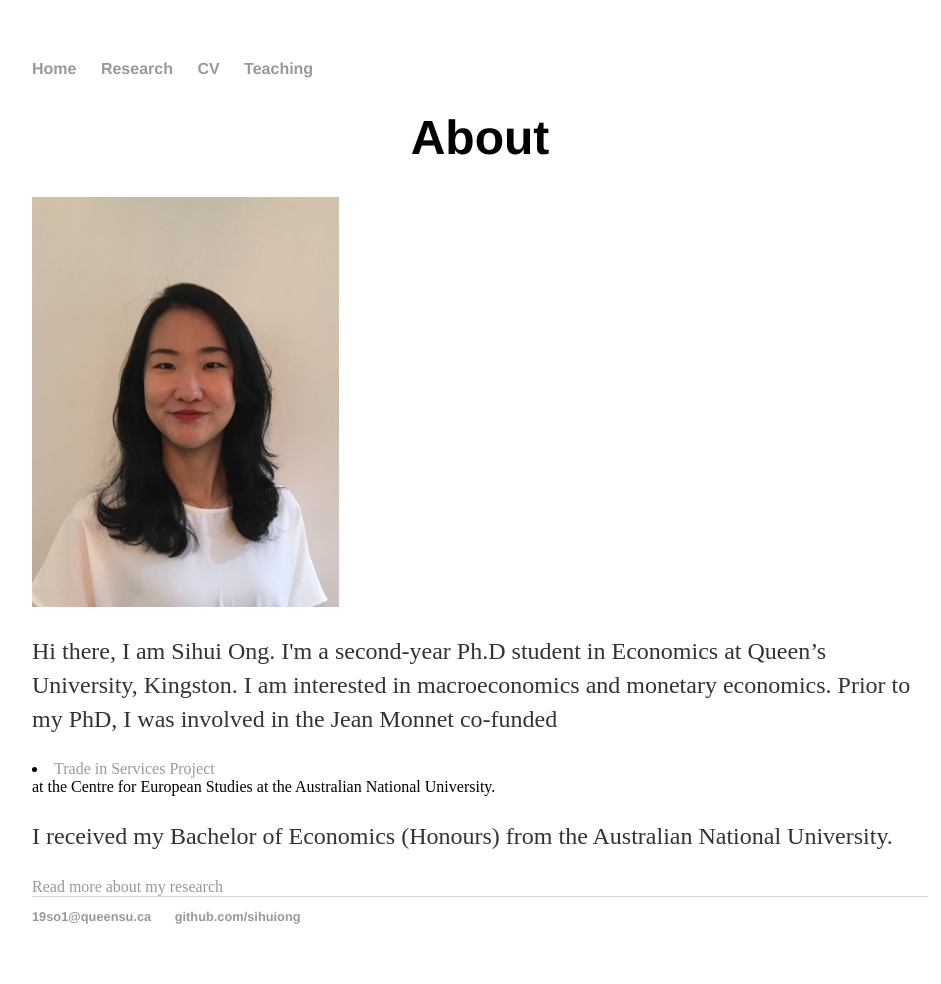
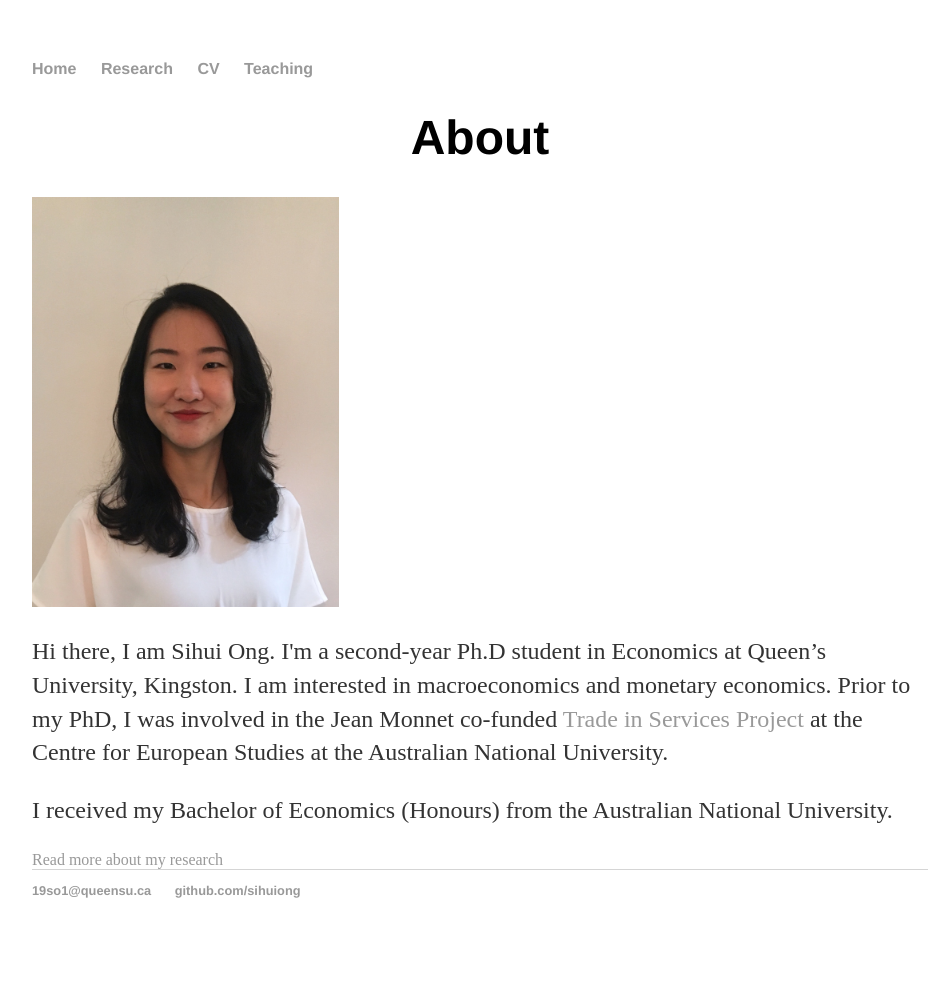
Before and after one commit to SihuiOng/SihuiOng.github.io, a Jekyll site: the page built from index.html, in a window 1280 px wide. Shown: the whole page, without its empty margins (160-1101 px from the left). Built offline with Jekyll 4.4.1, drawn with Linux system fonts in a browser that asks for light colours; after the commit the page ends 958 px from its top, so only the background shows below that.

```diff
--- a/index.html
+++ b/index.html
@@ -7,8 +7,9 @@ title: Sihui Ong, Ph.D. Candidate in Economics at Queen's University
 	<img src="/images/face.jpeg" alt="face"
 	style="width:307px;height:410px;">
 	<p>Hi there, I am Sihui Ong. I'm a second-year Ph.D student in Economics at Queen’s University, Kingston. I am interested in macroeconomics and monetary economics.
-	Prior to my PhD, I was involved in the Jean Monnet co-funded <li><a href="https://politicsir.cass.anu.edu.au/centres/ces/research/projects/jean-monnet/eu-australia-trade-services/">Trade in Services Project</a></li>
-		at the Centre for European Studies at the Australian National University.</p>
+	Prior to my PhD, I was involved in the Jean Monnet co-funded <a href="https://politicsir.cass.anu.edu.au/centres/ces/research/projects/jean-monnet/eu-australia-trade-services/">Trade in Services Project</a>
+	at the Centre for European Studies at the Australian National University.</p>
+
 
 	<p>I received my Bachelor of Economics (Honours) from the Australian National University. </p>
 
```
